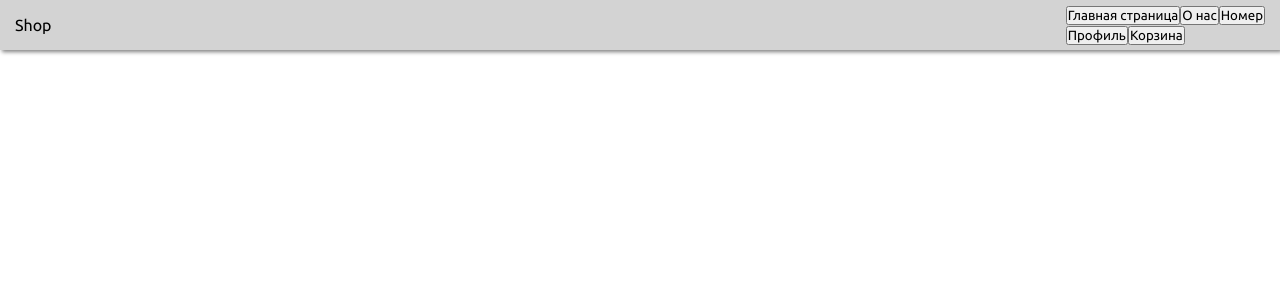
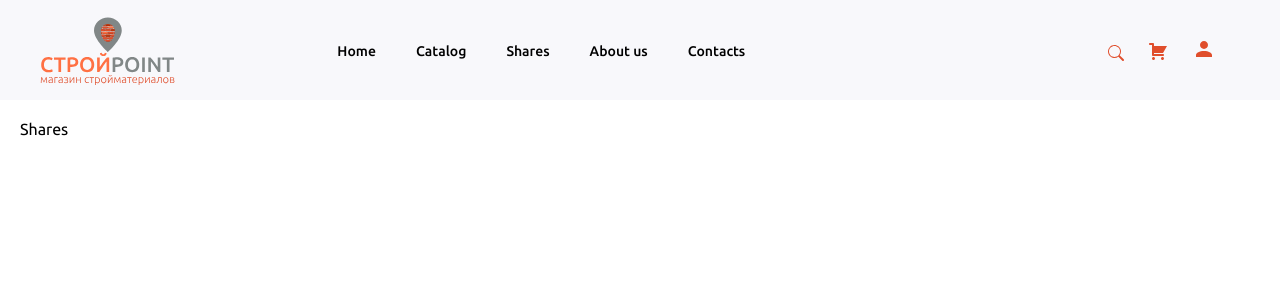
Before and after one commit to Daggama/VueJSShop, a Vue app: page /shares in a window 1280 px wide. Shown: the top 300 px of the page. Built offline with nearby package versions, Linux system fonts and the light colour scheme.

Commit message:
feat: add navbar

```diff
--- a/src/components/Navbar.vue
+++ b/src/components/Navbar.vue
@@ -1,33 +1,93 @@
 <template>
-  <div class="navbar">
-    <div @click="$router.push('/')">Shop</div>
-    <div class="navbar__btns">
-        <button @click="$router.push('/')">Главная страница</button>
-        <button @click="$router.push('/about')">О нас</button>
-        <button @click="$router.push('/contact')">Номер</button>
-        <div>
-            <button @click="$router.push('/user')">Профиль</button>
-            <button @click="$router.push('/cart')">Корзина</button>
+  <div class="navbar flex_center">
+    <div class="navbar_container">
+      <div class="logo">
+        <a @click="$router.push('/')">
+          <img src="../icons/logo.svg" alt="">
+        </a>
+      </div>
+      <div class="links flex_center">
+        <div class="navbar_center">
+          <a @click="$router.push('/')">Home</a>
+          <a @click="$router.push('/catalog')">Catalog</a>
+          <a @click="$router.push('/shares')">Shares</a>
+          <a @click="$router.push('/about')">About us</a>
+          <a @click="$router.push('/contact')">Contacts</a>
         </div>
+        <div class="navbar_left">
+              <a href=""><img src="../icons/search.svg" alt=""></a>
+              <a @click="$router.push('/cart')">
+                <img src="../icons/cart.svg" alt="">
+              </a>
+              <a @click="$router.push('/user')">
+                <img src="../icons/user.svg" alt="">
+              </a>
+        </div>
+      </div>
     </div>
   </div>
 </template>
 
 <script>
 export default {
+  data(){
+    return {
+      selectedSort: '',
+      searchQuery:'',
+    }
+  },
+  computed: {
+    sortedPosts() {
+      return [...this.posts].sort((post1, post2) => post1[this.selectedSort]?.localeCompare(post2[this.selectedSort]))
+    },
+    sortedAndSearchedPosts() {
+      return this.sortedPosts.filter(post => post.title.toLowerCase().includes(this.searchQuery.toLowerCase()))
+    }
+  },
 }
 </script>
 
+
 <style scoped>
 .navbar {
-  height: 50px;
-  background-color: lightgray;
-  box-shadow: 2px 2px 4px gray;
+  height: 100px;
+  background-color: #F8F8FB;
+}
+
+.navbar_container{
   display: flex;
   align-items: center;
-  padding: 0 15px;
+  padding: 15px 0;
+  width: 1200px;
 }
-.navbar__btns {
+
+.links{
+  width: 100%;
+}
+
+.navbar_center{
+  margin: auto;
+}
+.navbar_center a{
+  margin-right: 40px;
+}
+
+.navbar_left{
   margin-left: auto;
 }
+.navbar_left a{
+  margin-right: 24px;
+}
+
+.flex_center{
+  display: flex;
+  justify-content: center;
+
+}
+a {
+  font-weight: 500;
+  font-size: 14px;
+  line-height: 16px;
+  cursor:pointer;
+}
 </style>
--- /dev/null
+++ b/src/pages/Shares.vue
@@ -0,0 +1,15 @@
+<template>
+  <div>
+      Shares
+  </div>
+</template>
+
+<script>
+export default {
+
+}
+</script>
+
+<style scoped>
+
+</style>
```
Also changed, not shown: src/components/MySelect.vue (added, +24 -0 lines), src/router/router.js (+10 -0 lines).
